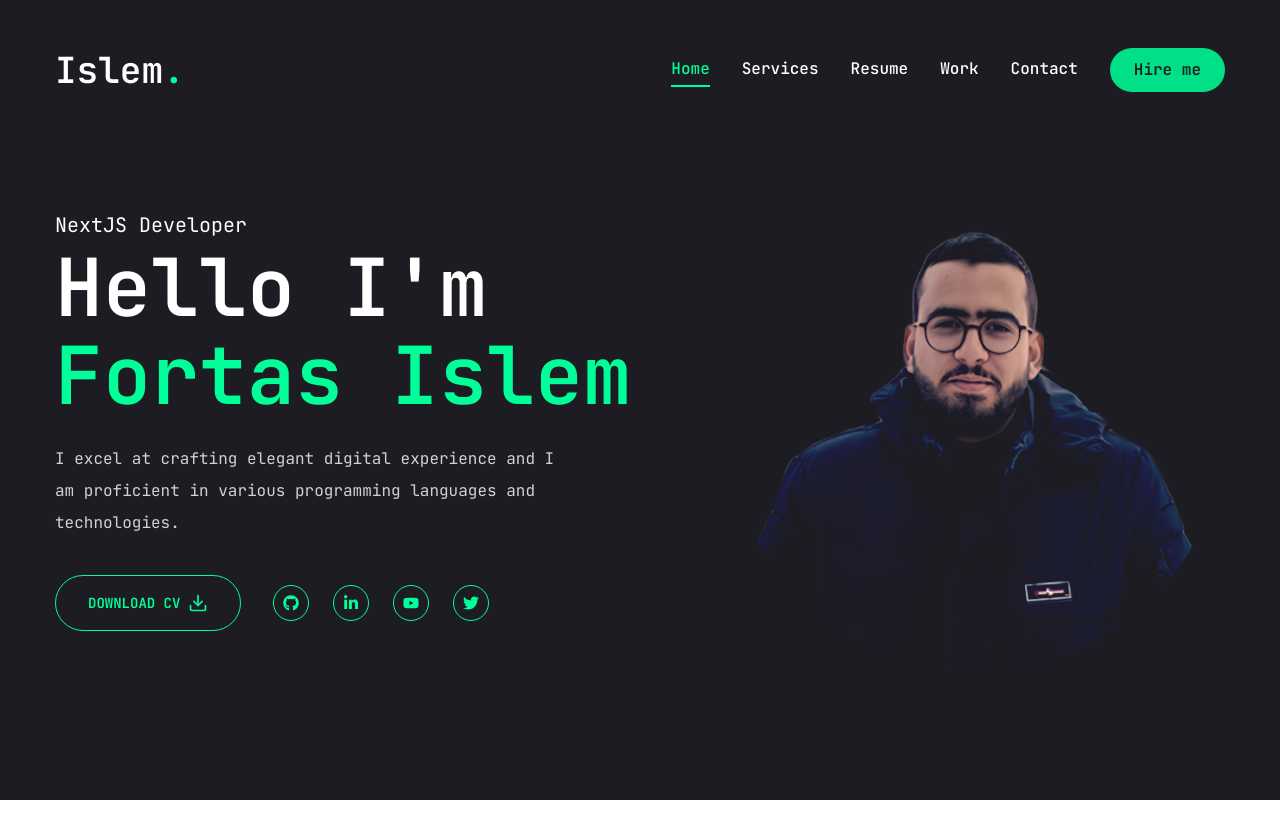
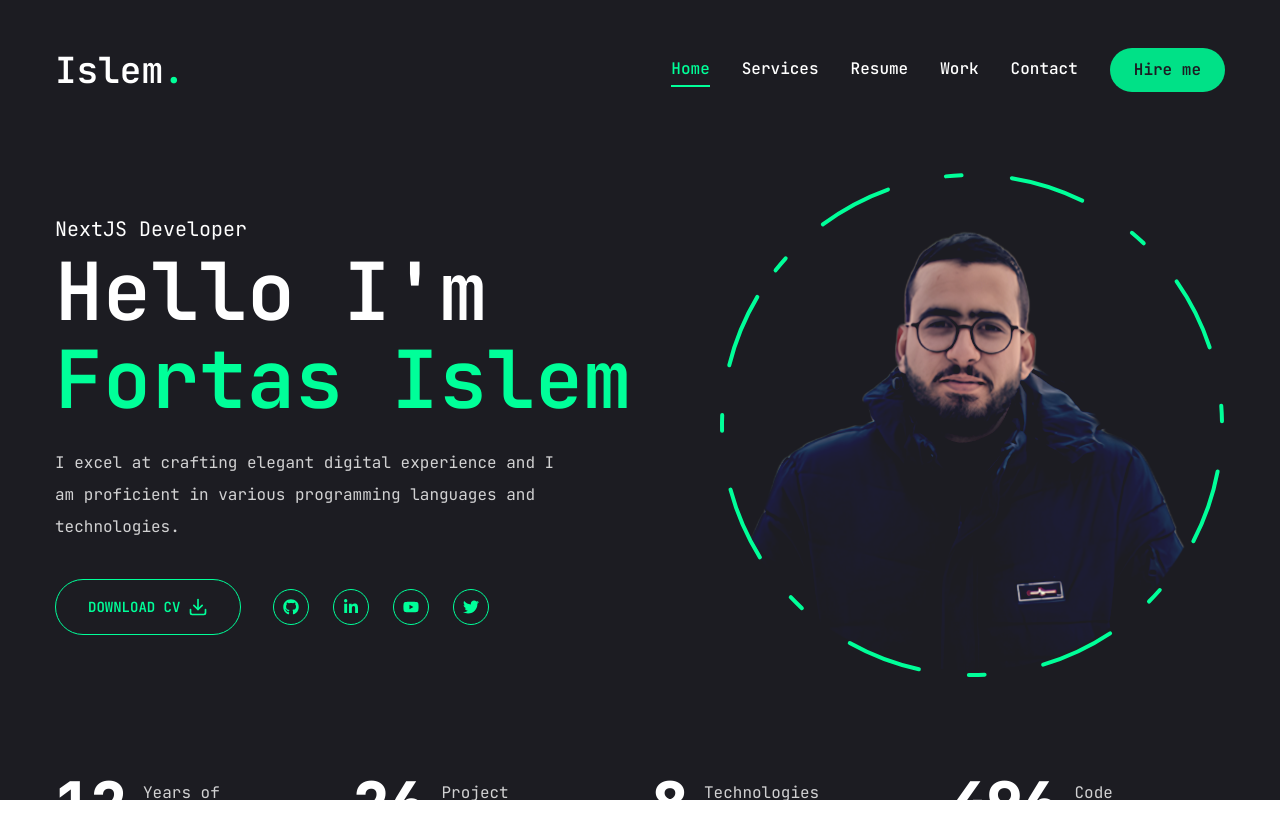
Before and after one commit to jacoubtech/Portfolio, a Next.js app: page / in a window 1280 px wide. Shown: the top 838 px of the page. Before the commit the page ends 800 px from the top, so only its background shows below. Built offline with nearby package versions, Linux system fonts and the light colour scheme.

Commit message:
Home page content and animation - done

```diff
--- a/app/page.tsx
+++ b/app/page.tsx
@@ -1,7 +1,9 @@
 import Photo from "@/components/Photo";
 import Social from "@/components/Social";
 import { Button } from "@/components/ui/button"
+
 import {FiDownload} from 'react-icons/fi'
+import Stats from "@/components/Stats";
 
 const Home = () => {
   return (
@@ -9,7 +11,7 @@
       <div className="container mx-auto">
         <div className="flex flex-col xl:flex-row items-center justify-between xl:pt-8 xl:pb-24">
           {/* text */}
-          <div className="text-center xl:text-left order-1 xl: order-none">
+          <div className="text-center xl:text-left order-2 xl:order-none">
             <span className="text-xl">NextJS Developer</span>
             <h1 className="h1 mb-6">
               Hello I'm <br/> <span className="text-accent">Fortas Islem</span>
@@ -30,11 +32,12 @@
             </div>
           </div>
           {/* photo */}
-          <div className="order-1 xl: order-none mb-8 xl:mb-0">
+          <div className="order-1 xl:order-none mb-8 xl:mb-0">
             <Photo />
           </div>
         </div>
       </div>
+      <Stats />
     </section>
   )
 }
--- a/components/Photo.tsx
+++ b/components/Photo.tsx
@@ -7,10 +7,14 @@
     <div className="w-full h-full relative">
       <motion.div initial={{opacity: 0}} animate={{opacity: 1, transition: {delay: 2, duration: 0.4, ease: "easeIn"},
     }} >
+      {/* Image*/}
         <motion.div
-        initial={{opacity: 0}} animate={{opacity: 1, transition: {delay: 2.4, duration: 0.4, ease: "easeInOut"},
+        initial={{opacity: 0}} animate={{
+          opacity: 1,
+          transition: {delay: 2.4, duration: 0.4, ease: "easeInOut"},
       }}
-        className="w-[298px] h-[298px] xl:w-[498px] h-[498px] mix-blend-lighten">
+        className="w-[298px] h-[298px] xl:w-[498px] xl:h-[498px] mix-blend-lighten
+        absolute">
           <Image src="/assets/photo1.png"
                  priority
                  quality={100}
@@ -18,6 +22,27 @@
                  alt=""
                  className="object-contain"/>
         </motion.div>
+        {/* Circle */}
+        <motion.svg className="w-[300px] xl:w-[506px] h-[300px] xl:h-[506px]"
+        fill="transparent"
+        viewBox="0 0 506 506"
+        xmlns="http://www.w3.org/2000/svg"
+        >
+          <motion.circle cx="253" cy="253" r="250" stroke="#00ff99" strokeWidth="4" strokeLinecap="round"
+          strokeLinejoin="round"
+          initial={{strokeDasharray: "24 10 0 0"}}
+          animate={{
+            strokeDasharray: ["15 120 25 25", "16 25 92 72", "4 250 22 22"],
+            rotate: [120, 360],
+          }}
+          transition={{
+            duration: 20,
+            repeat: Infinity,
+            repeatType: "reverse",
+
+          }}
+          />
+        </motion.svg>
       </motion.div>
     </div>
   )
--- /dev/null
+++ b/components/Stats.tsx
@@ -0,0 +1,47 @@
+"use client";
+import CountUp from "react-countup";
+
+const stats = [
+    {
+        num: 12,
+        text: "Years of experience"
+    },
+    {
+        num: 26,
+        text: "Project Completed"
+    },
+    {
+        num: 8,
+        text: "Technologies Mastered"
+    },
+    {
+        num: 500,
+        text: "Code Commits"
+    },
+]
+const Stats = () => {
+  return (
+    <section className="pt-4 pb-12 xl:pt-0 xl:pb-0">
+        <div className="container mx-auto">
+            <div className="flex flex-wrap gap-6 max-w-[80vw] mx-auto xl:max-w-none">
+                {stats.map((item, index)=> {
+                    return(
+                    <div className="flex-1 flex gap-4 items-center justify-center xl:justify-start"
+                    key={index}
+                    >
+                        <CountUp
+                        end={item.num}
+                        duration={5}
+                        delay={2}
+                        className="text-4xl xl:text-6xl font-extrabold "
+                        />
+                        <p className={`${item.text.length < 15 ? "max-w-[100px]" : "max-w-[150px]"} leading-snug text-white/80`}>{item.text}</p>
+                    </div>
+                )})}
+            </div>
+        </div>
+    </section>
+  )
+}
+
+export default Stats
--- a/package.json
+++ b/package.json
@@ -22,6 +22,7 @@
     "lucide-react": "^0.454.0",
     "next": "14.2.16",
     "react": "^18",
+    "react-countup": "^6.5.3",
     "react-dom": "^18",
     "react-icons": "^5.3.0",
     "tailwind-merge": "^2.5.4",
```
Also changed, not shown: 1 other file (tests, documents, lock files or other folders).
